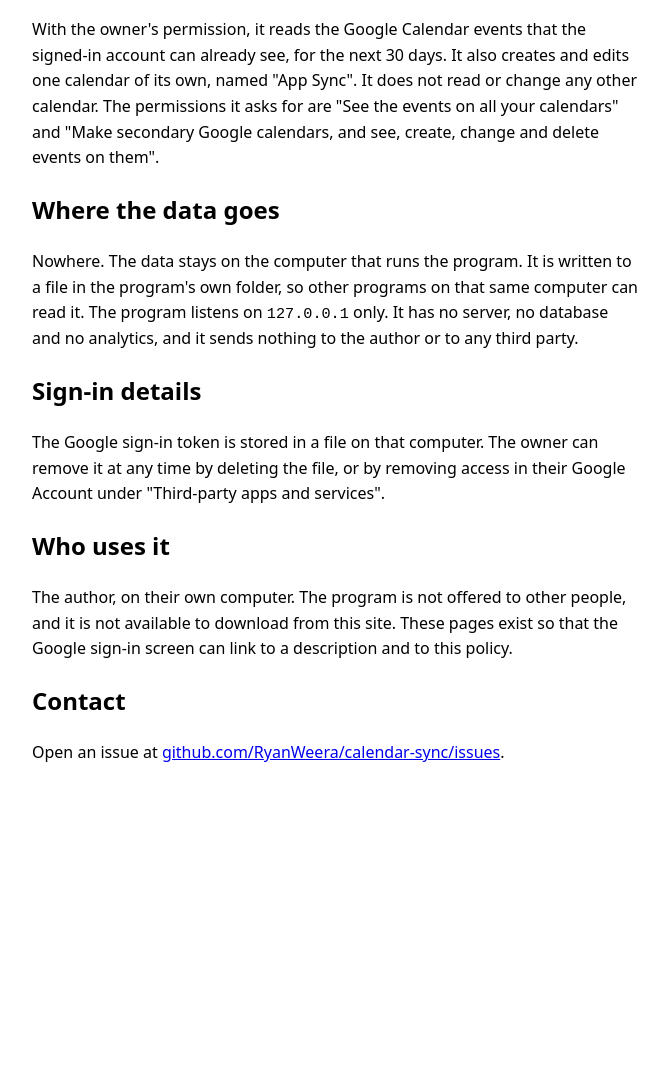
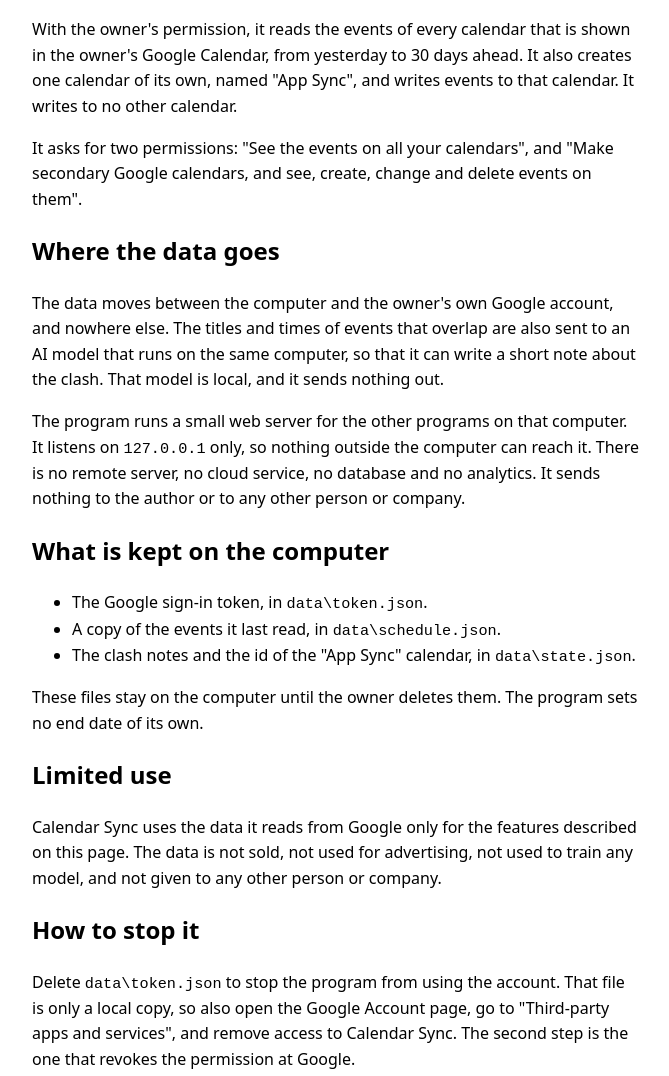
Before and after one commit to RyanWeera/calendar-sync, a plain HTML site: page privacy.html in a window 1280 px wide. Shown: the part 261-1337 px from the top of the page, without its empty margins (304-973 px from the left). Before the commit the page ends 1075 px from the top, so only its background shows below. Drawn offline with Linux system fonts and the light colour scheme.

Commit message:
Make the privacy policy match what the program actually does

```diff
--- a/privacy.html
+++ b/privacy.html
@@ -17,22 +17,40 @@
 <p>Calendar Sync is a personal program that runs on one computer. This policy
 explains what it does with calendar data.</p>
 <h2>What it reads</h2>
-<p>With the owner's permission, it reads the Google Calendar events that the
-signed-in account can already see, for the next 30 days. It also creates and
-edits one calendar of its own, named "App Sync". It does not read or change any
-other calendar. The permissions it asks for are "See the events on all your
-calendars" and "Make secondary Google calendars, and see, create, change and
-delete events on them".</p>
+<p>With the owner's permission, it reads the events of every calendar that is
+shown in the owner's Google Calendar, from yesterday to 30 days ahead. It also
+creates one calendar of its own, named "App Sync", and writes events to that
+calendar. It writes to no other calendar.</p>
+<p>It asks for two permissions: "See the events on all your calendars", and
+"Make secondary Google calendars, and see, create, change and delete events on
+them".</p>
 <h2>Where the data goes</h2>
-<p>Nowhere. The data stays on the computer that runs the program. It is written
-to a file in the program's own folder, so other programs on that same computer
-can read it. The program listens on <code>127.0.0.1</code> only. It has no
-server, no database and no analytics, and it sends nothing to the author or to
-any third party.</p>
-<h2>Sign-in details</h2>
-<p>The Google sign-in token is stored in a file on that computer. The owner can
-remove it at any time by deleting the file, or by removing access in their
-Google Account under "Third-party apps and services".</p>
+<p>The data moves between the computer and the owner's own Google account, and
+nowhere else. The titles and times of events that overlap are also sent to an AI
+model that runs on the same computer, so that it can write a short note about
+the clash. That model is local, and it sends nothing out.</p>
+<p>The program runs a small web server for the other programs on that computer.
+It listens on <code>127.0.0.1</code> only, so nothing outside the computer can
+reach it. There is no remote server, no cloud service, no database and no
+analytics. It sends nothing to the author or to any other person or company.</p>
+<h2>What is kept on the computer</h2>
+<ul>
+ <li>The Google sign-in token, in <code>data\token.json</code>.</li>
+ <li>A copy of the events it last read, in <code>data\schedule.json</code>.</li>
+ <li>The clash notes and the id of the "App Sync" calendar, in
+     <code>data\state.json</code>.</li>
+</ul>
+<p>These files stay on the computer until the owner deletes them. The program
+sets no end date of its own.</p>
+<h2>Limited use</h2>
+<p>Calendar Sync uses the data it reads from Google only for the features
+described on this page. The data is not sold, not used for advertising, not used
+to train any model, and not given to any other person or company.</p>
+<h2>How to stop it</h2>
+<p>Delete <code>data\token.json</code> to stop the program from using the
+account. That file is only a local copy, so also open the Google Account page,
+go to "Third-party apps and services", and remove access to Calendar Sync. The
+second step is the one that revokes the permission at Google.</p>
 <h2>Who uses it</h2>
 <p>The author, on their own computer. The program is not offered to other
 people, and it is not available to download from this site. These pages exist so
@@ -40,5 +58,6 @@ that the Google sign-in screen can link to a description and to this policy.</p>
 <h2>Contact</h2>
 <p>Open an issue at
 <a href="https://github.com/RyanWeera/calendar-sync/issues">github.com/RyanWeera/calendar-sync/issues</a>.</p>
+<p><a href="index.html">Back to the home page</a></p>
 </body>
 </html>
```
Also changed, not shown: index.html (+6 -4 lines).
